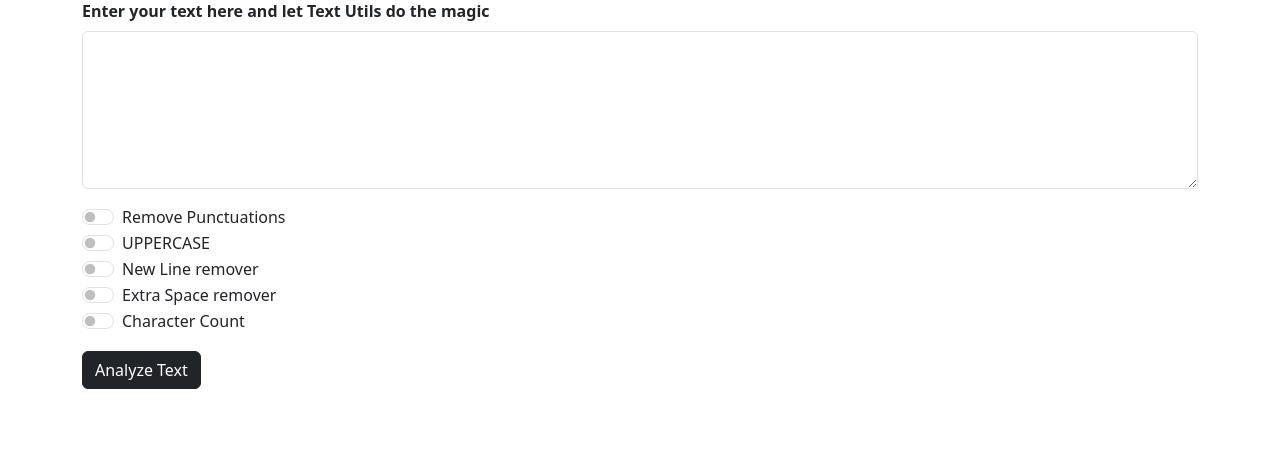
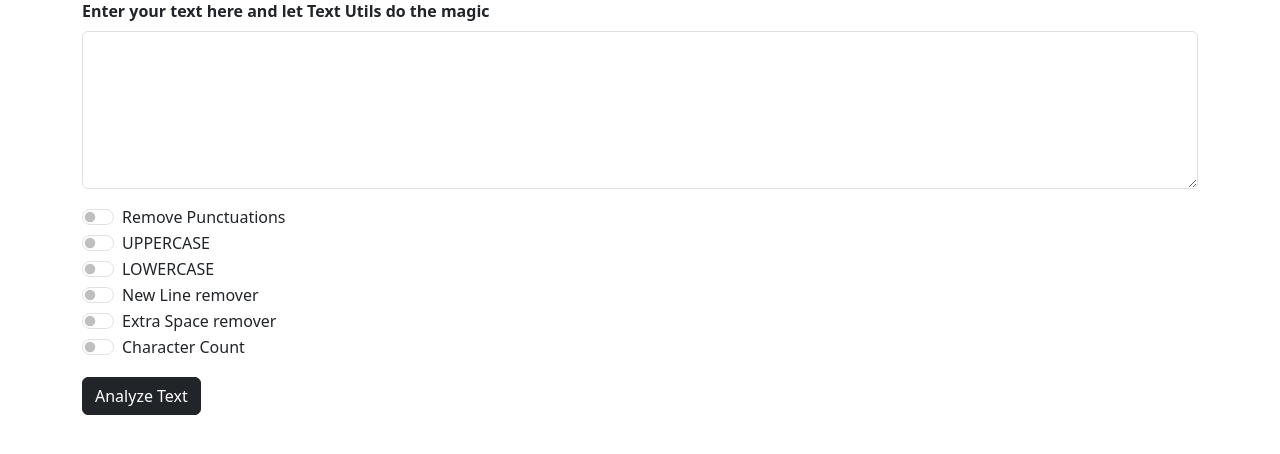
Before and after one commit to parth-sharma1/Django-Practice, a Django app: page / in a window 1280 px wide. Shown: the part 131-585 px from the top of the page. Run offline with Django 5.2, Linux system fonts and the light colour scheme.

Commit message:
more on text-utils

```diff
--- a/textutilspro/templates/index.html
+++ b/textutilspro/templates/index.html
@@ -67,6 +67,11 @@
           </div>
 
           <div class="form-check form-switch">
+            <input class="form-check-input" type="checkbox" name = "lowercase" role="switch" id="flexSwitchCheckDefault6">
+            <label class="form-check-label" for="flexSwitchCheckDefault6">LOWERCASE</label>
+          </div>
+
+          <div class="form-check form-switch">
             <input class="form-check-input" type="checkbox" name = "newlineremover" role="switch" id="flexSwitchCheckDefault3">
             <label class="form-check-label" for="flexSwitchCheckDefault3">New Line remover</label>
           </div>
--- a/textutilspro/textutilsapp/views.py
+++ b/textutilspro/textutilsapp/views.py
@@ -14,6 +14,7 @@ def analyze(request):
     # check the checkboxes values
     removepunc = (request.POST.get("removepunc", "off"))
     fullcaps = (request.POST.get("fullcaps", "off"))
+    lowercase = (request.POST.get("lowercase", "off"))
     newlineremover = (request.POST.get("newlineremover", "off"))
     extraspaceremover = (request.POST.get("extraspaceremover", "off"))
     charcount = (request.POST.get("charcount", "off"))
@@ -48,6 +49,15 @@ def analyze(request):
         # analyze the text
         return render(request, "analyze.html", params)
 
+
+    # checking the lowercase checkbox
+    elif (lowercase=="on"):
+        analyzed =""
+        for char in text:
+            analyzed+=char.lower()
+
+        params = {'purpose': 'changed to lowercase', "analysed_text": analyzed}
+        return render(request, "analyze.html", params)
 
 
     # checking the new Line remover checkbox
```
